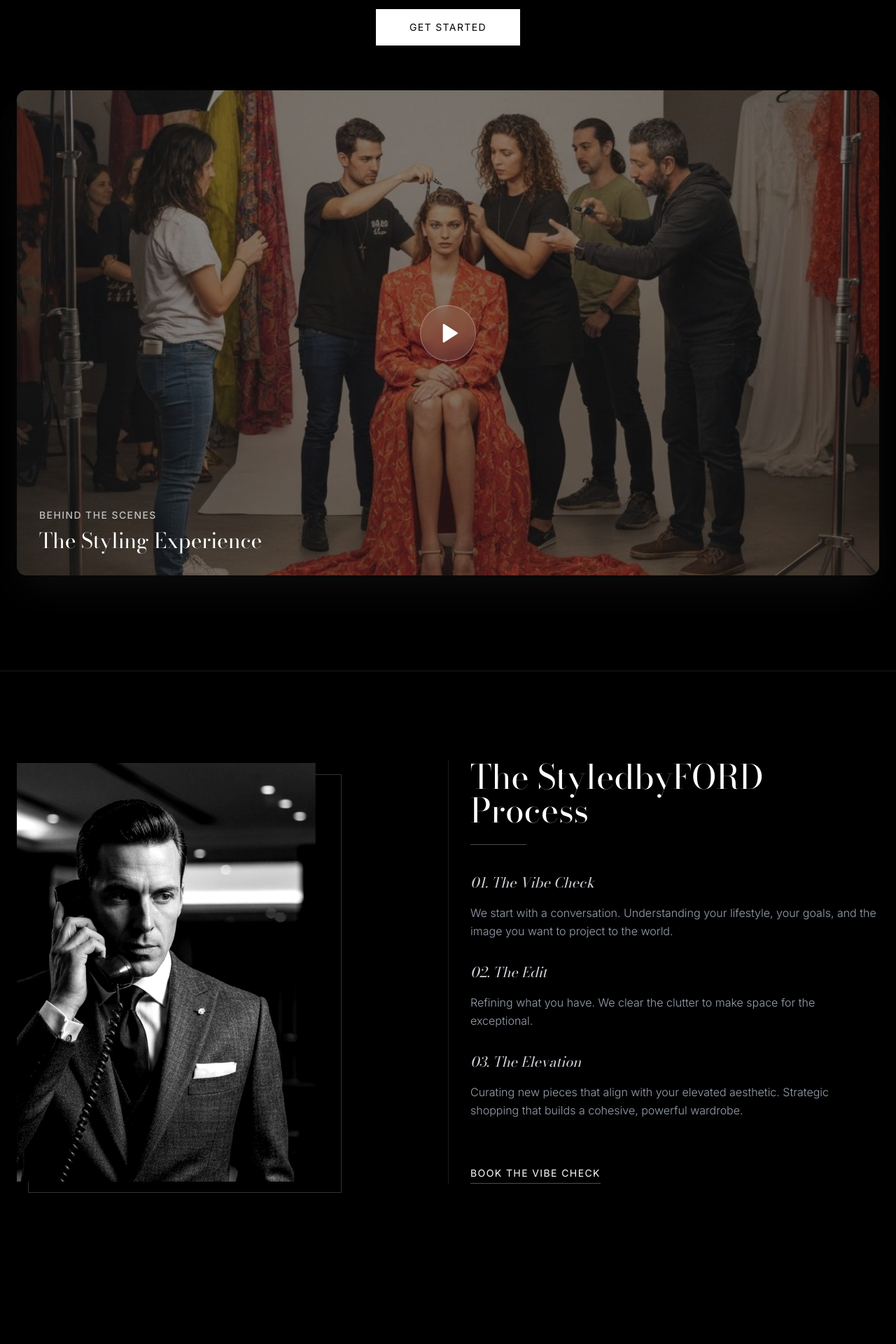
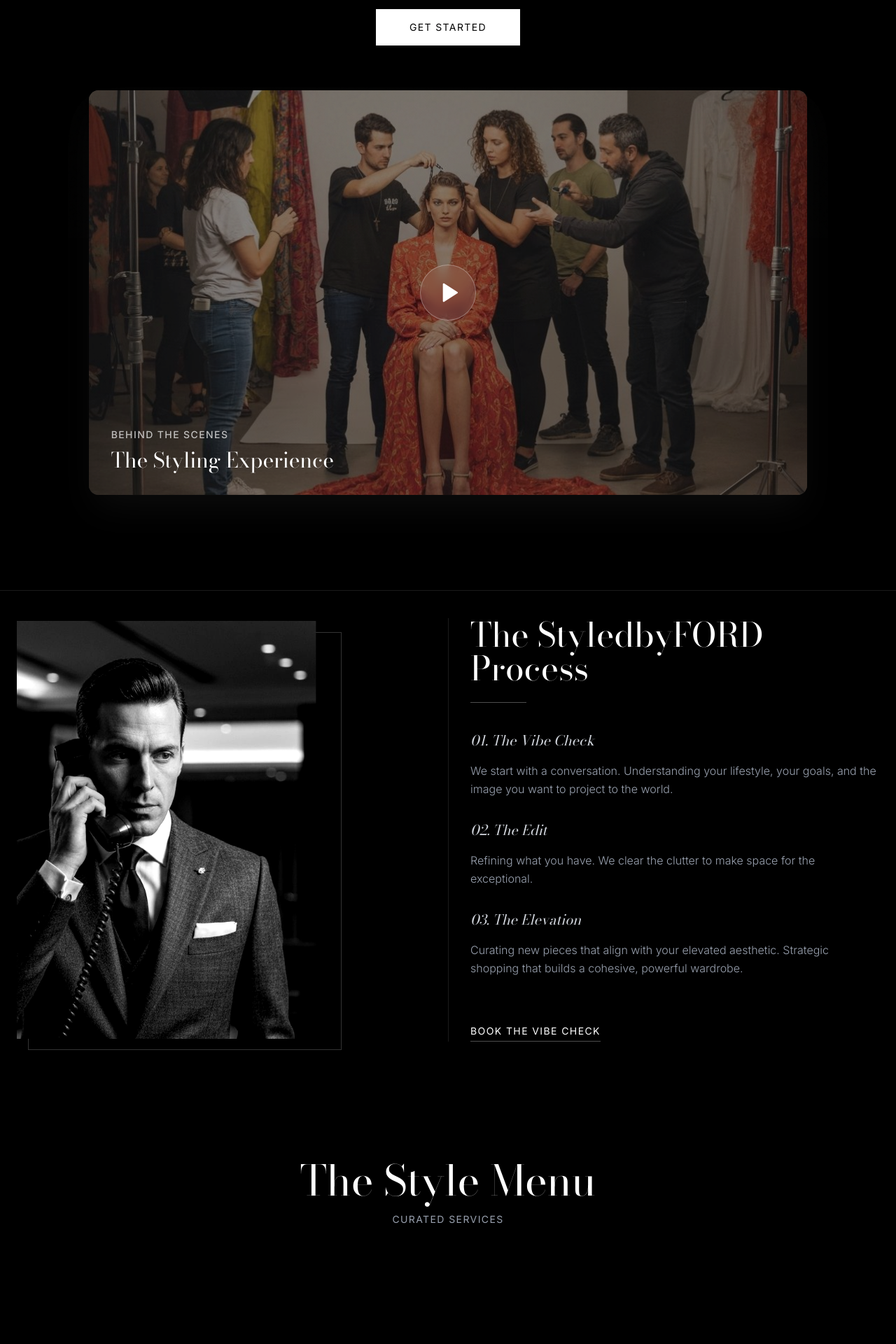
Before and after one commit to hyperpulseon/StyledbyFord, a Next.js app: page / in a window 1280 px wide. Shown: the part 460-2380 px from the top of the page at 70% size. Built offline with nearby package versions, Linux system fonts and the light colour scheme.

Commit message:
Make video section visible from start in Hero

```diff
--- a/components/hero.tsx
+++ b/components/hero.tsx
@@ -69,11 +69,11 @@ export function Hero() {
         </motion.div>
       </div>
       <motion.div
-        initial={{ opacity: 0, y: 30, filter: "blur(10px)" }}
+        initial={{ opacity: 1, y: 0, filter: "blur(0px)" }}
         whileInView={{ opacity: 1, y: 0, filter: "blur(0px)" }}
         viewport={{ once: false, amount: 0.3 }}
         transition={{ duration: 1, delay: 0.6 }}
-        className="w-full max-w-screen-xl mx-auto aspect-video bg-neutral-900 rounded-xl"
+        className="w-5/6 max-w-screen-xl mx-auto aspect-video bg-neutral-900 rounded-xl"
       >
         <VideoSection />
       </motion.div>
--- a/components/process.tsx
+++ b/components/process.tsx
@@ -4,7 +4,7 @@ import { ScrollRevealLine } from "./ui/scroll-reveal"
 
 export function Process() {
   return (
-    <section id="process" className="py-24 md:py-32 bg-black relative">
+    <section id="process" className="py-24 md:py-10 bg-black relative">
       <ScrollRevealLine className="absolute top-0 left-0 w-full h-[1px]" />
 
       <div className="container mx-auto px-6">
```
